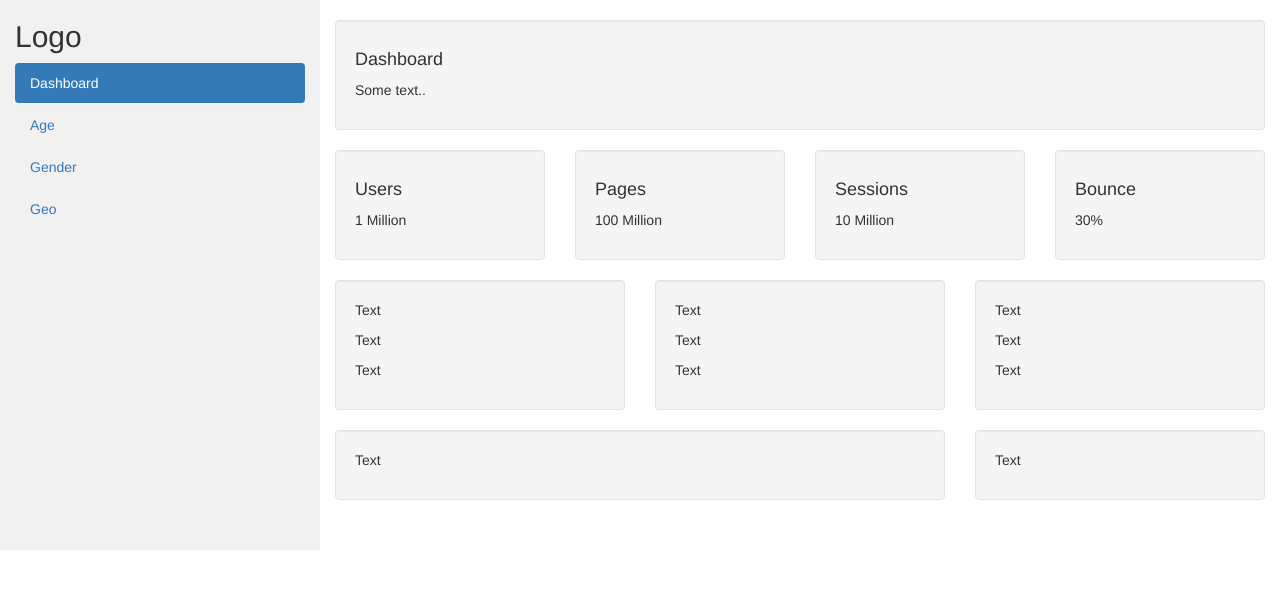
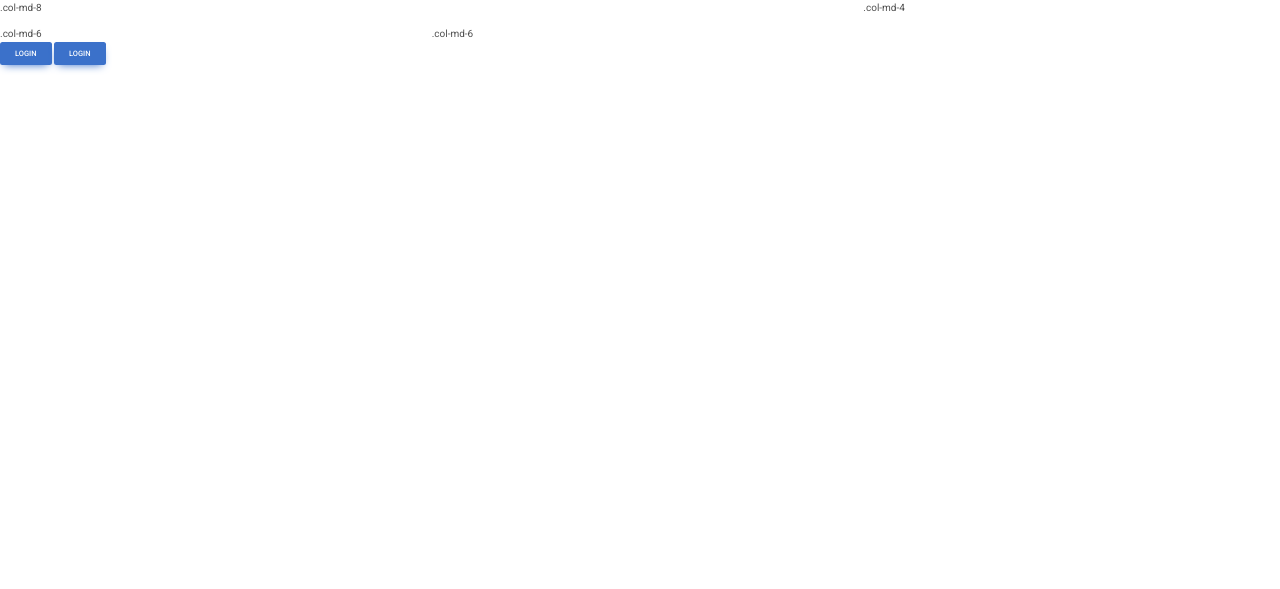
Before and after one commit to gursimar03/ServerSideCA2-, a PHP site: page / in a window 1280 px wide. Shown: the top 589 px of the page. Run offline with PHP 8.4, Linux system fonts and the light colour scheme; data that the repository does not hold is empty; some libraries are stand-ins or nearby versions.

Commit message:
login and logout somewhat there connection done

```diff
--- a/index.php
+++ b/index.php
@@ -18,127 +18,42 @@ $statement->closeCursor();
   <link rel="stylesheet" href="https://maxcdn.bootstrapcdn.com/bootstrap/3.4.1/css/bootstrap.min.css">
   <script src="https://ajax.googleapis.com/ajax/libs/jquery/3.6.3/jquery.min.js"></script>
   <script src="https://maxcdn.bootstrapcdn.com/bootstrap/3.4.1/js/bootstrap.min.js"></script>
-  <style>
-    /* Set height of the grid so .sidenav can be 100% (adjust as needed) */
-    .row.content {height: 550px}
 
-    /* Set gray background color and 100% height */
-    .sidenav {
-      background-color: #f1f1f1;
-      height: 100%;
-    }
+  <!-- Font Awesome -->
+  <link
+    href="https://cdnjs.cloudflare.com/ajax/libs/font-awesome/6.0.0/css/all.min.css"
+    rel="stylesheet"
+  />
+  <!-- Google Fonts -->
+  <link
+    href="https://fonts.googleapis.com/css?family=Roboto:300,400,500,700&display=swap"
+    rel="stylesheet"
+  />
+  <!-- MDB -->
+  <link
+    href="https://cdnjs.cloudflare.com/ajax/libs/mdb-ui-kit/6.1.0/mdb.min.css"
+    rel="stylesheet"
+  />
 
-    /* On small screens, set height to 'auto' for the grid */
-    @media screen and (max-width: 767px) {
-      .row.content {height: auto;}
-    }
-  </style>
 </head>
 <body>
-
-<nav class="navbar navbar-inverse visible-xs">
-  <div class="container-fluid">
-    <div class="navbar-header">
-      <button type="button" class="navbar-toggle" data-toggle="collapse" data-target="#myNavbar">
-        <span class="icon-bar"></span>
-        <span class="icon-bar"></span>
-        <span class="icon-bar"></span>
-      </button>
-      <a class="navbar-brand" href="#">Logo</a>
+<div class="row">
+  <div class="col-md-8">
+    <div class="pb-3">
+      .col-md-8
     </div>
-    <div class="collapse navbar-collapse" id="myNavbar">
-      <ul class="nav navbar-nav">
-        <li class="active"><a href="#">Dashboard</a></li>
-        <li><a href="#">Age</a></li>
-        <li><a href="#">Gender</a></li>
-        <li><a href="#">Geo</a></li>
-      </ul>
+    <div class="row">
+      <div class="col-md-6">.col-md-6</div>
+      <div class="col-md-6">.col-md-6</div>
     </div>
   </div>
-</nav>
-
-<div class="container-fluid">
-  <div class="row content">
-    <div class="col-sm-3 sidenav hidden-xs">
-      <h2>Logo</h2>
-      <ul class="nav nav-pills nav-stacked">
-        <li class="active"><a href="#section1">Dashboard</a></li>
-        <li><a href="#section2">Age</a></li>
-        <li><a href="#section3">Gender</a></li>
-        <li><a href="#section3">Geo</a></li>
-      </ul><br>
-    </div>
-    <br>
-
-    <div class="col-sm-9">
-      <div class="well">
-        <h4>Dashboard</h4>
-        <p>Some text..</p>
-      </div>
-      <div class="row">
-        <div class="col-sm-3">
-          <div class="well">
-            <h4>Users</h4>
-            <p>1 Million</p>
-          </div>
-        </div>
-        <div class="col-sm-3">
-          <div class="well">
-            <h4>Pages</h4>
-            <p>100 Million</p>
-          </div>
-        </div>
-        <div class="col-sm-3">
-          <div class="well">
-            <h4>Sessions</h4>
-            <p>10 Million</p>
-          </div>
-        </div>
-        <div class="col-sm-3">
-          <div class="well">
-            <h4>Bounce</h4>
-            <p>30%</p>
-          </div>
-        </div>
-      </div>
-      <div class="row">
-        <div class="col-sm-4">
-          <div class="well">
-            <p>Text</p>
-            <p>Text</p>
-            <p>Text</p>
-          </div>
-        </div>
-        <div class="col-sm-4">
-          <div class="well">
-            <p>Text</p>
-            <p>Text</p>
-            <p>Text</p>
-          </div>
-        </div>
-        <div class="col-sm-4">
-          <div class="well">
-            <p>Text</p>
-            <p>Text</p>
-            <p>Text</p>
-          </div>
-        </div>
-      </div>
-      <div class="row">
-        <div class="col-sm-8">
-          <div class="well">
-            <p>Text</p>
-          </div>
-        </div>
-        <div class="col-sm-4">
-          <div class="well">
-            <p>Text</p>
-          </div>
-        </div>
-      </div>
-    </div>
-  </div>
+  <div class="col-md-4">.col-md-4</div>
 </div>
-
+<button type="button" class="btn btn-primary">Login</button>
+<?php
+ echo '<a href="login.php">
+      <button type="button" class="btn btn-primary"> Login </button>
+  </a>';
+?>
 </body>
 </html>
```
Also changed, not shown: home.php (added, +41 -0 lines), login.css (added, +145 -0 lines), login.php (added, +127 -0 lines), logout.php (added, +9 -0 lines), main.css (deleted, +0 -125 lines).
